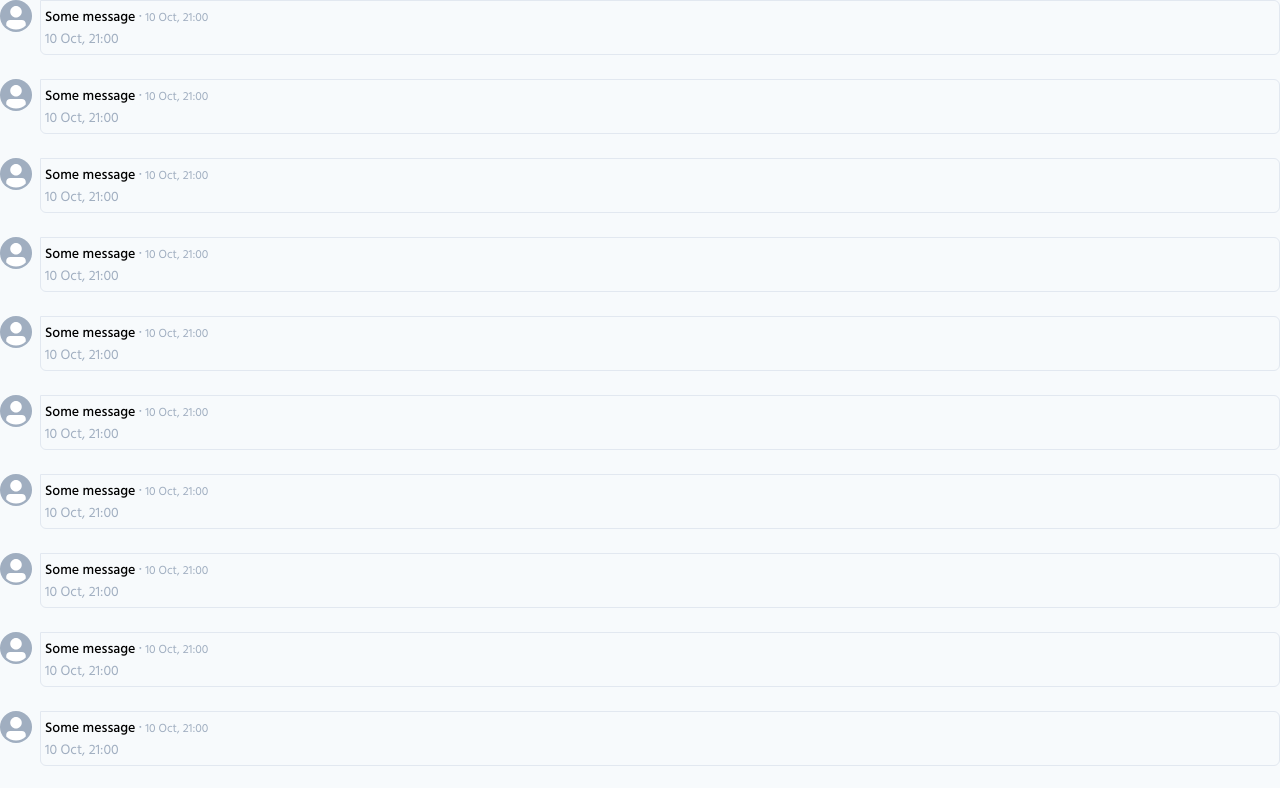
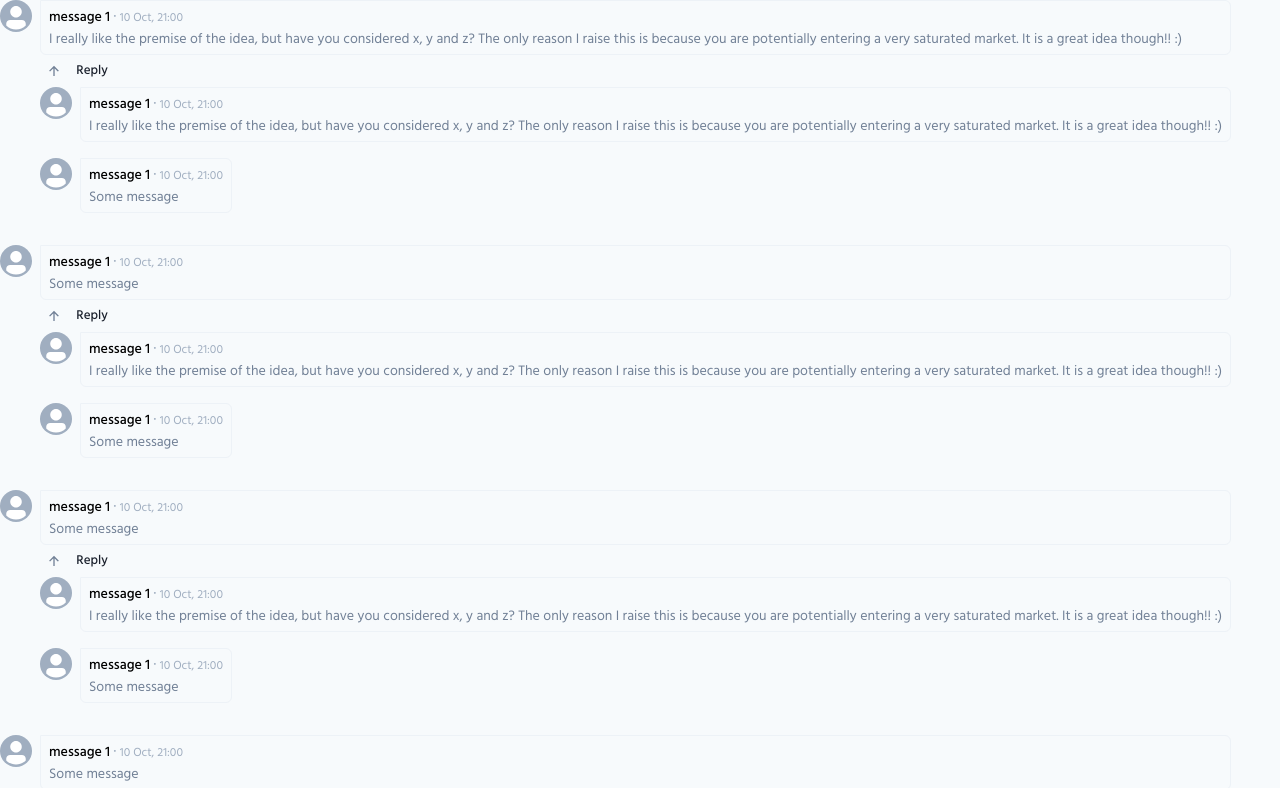
Before and after one commit to founderpad/coral, a Next.js app: page /app/idea/CommentsTab in a window 1280 px wide. Shown: the top 788 px of the page. Built offline with nearby package versions, Linux system fonts and the light colour scheme; what @nhost/react-apollo, @nhost/react-auth, nhost-js-sdk would draw is missing.

Commit message:
Updated comments layout.

```diff
--- a/src/components/shared/KeyInformationBox.tsx
+++ b/src/components/shared/KeyInformationBox.tsx
@@ -20,8 +20,9 @@ const KeyInformationBox = ({
 	<StackLayout
 		spacing={1}
 		p={4}
-		boxShadow={'sm'}
 		background={'gray.50'}
+		borderWidth={1}
+		borderColor={'gray.100'}
 		rounded={'md'}
 		alignItems={'center'}
 		justifyContent={'center'}
--- a/src/pages/app/idea/CommentsTab.tsx
+++ b/src/pages/app/idea/CommentsTab.tsx
@@ -1,13 +1,16 @@
+import Icon from '@chakra-ui/icon';
+import { BaseButton } from 'components/buttons';
 import { Label } from 'components/labels';
 import { FlexLayout, StackLayout } from 'components/layouts';
 import { PointSeparator, UserAvatar } from 'components/shared';
 import React from 'react';
+import { IoArrowUpSharp } from 'react-icons/io5';
 
-const messages = [
+const comments = [
 	{
 		name: 'message 1',
 		user: 'Jamie Lee',
-		value: 'Some message',
+		value: 'I really like the premise of the idea, but have you considered x, y and z? The only reason I raise this is because you are potentially entering a very saturated market. It is a great idea though!! :)',
 		date: '10 Oct, 21:00'
 	},
 	{
@@ -78,51 +81,123 @@ const messages = [
 	}
 ];
 
-const CommentsTab = (): JSX.Element => {
-	return (
-		<StackLayout w={'full'}>
-			{messages.map((message, _index) => (
+const replies = [
+	{
+		name: 'message 1',
+		user: 'Jamie Lee',
+		value: 'I really like the premise of the idea, but have you considered x, y and z? The only reason I raise this is because you are potentially entering a very saturated market. It is a great idea though!! :)',
+		date: '10 Oct, 21:00'
+	},
+	{
+		name: 'message 1',
+		user: 'Bob Jones',
+		value: 'Some message',
+		date: '10 Oct, 21:00'
+	}
+];
+
+const MessageLayout = ({
+	name,
+	date,
+	value,
+	children,
+	actions = true
+}: {
+	name: string;
+	date: string;
+	value: string;
+	children?: JSX.Element;
+	actions?: boolean;
+}) => (
+	<StackLayout direction={'row'} spacing={2} w={'full'}>
+		<UserAvatar size={'sm'} />
+		<StackLayout spacing={0}>
 			<StackLayout
-					key={_index}
-					direction={'row'}
-					spacing={2}
-					w={'full'}
-				>
-					<UserAvatar size={'sm'} />
-					<StackLayout
-						w={'full'}
+				px={2}
+				py={1}
+				rounded={'none'}
 				borderWidth={1}
-						p={1}
-						rounded={'none'}
+				borderColor={'gray.100'}
 				borderBottomRadius={'md'}
 				borderTopRightRadius={'md'}
 				borderTopLeftRadius={'none'}
+				bg={'gray.50'}
 				spacing={0}
 			>
 				<FlexLayout alignItems={'baseline'}>
 					{' '}
-							<Label
-								label={message.value}
-								fontSize={'sm'}
-								fontWeight={'medium'}
-							/>
+					<Label label={name} fontSize={'sm'} fontWeight={'medium'} />
 					<PointSeparator small />
-							<Label
-								label={message.date}
-								color={'gray.400'}
-								fontSize={'xs'}
-							/>
+					<Label label={date} color={'gray.400'} fontSize={'xs'} />
 				</FlexLayout>
-						<Label
-							label={message.date}
-							color={'gray.400'}
-							fontSize={'sm'}
-						/>
+				<Label label={value} color={'gray.500'} fontSize={'sm'} />
+			</StackLayout>
+			{actions && <Actions />}
+			{children}
 		</StackLayout>
 	</StackLayout>
+);
+
+const CommentsTab = (): JSX.Element => (
+	<StackLayout w={'full'} spacing={8}>
+		<CommentsList />
+	</StackLayout>
+);
+
+const CommentsList = () => (
+	<>
+		{comments.map((comment, _index) => (
+			<Comment key={_index} {...comment} />
+		))}
+	</>
+);
+
+const RepliesList = () => (
+	<StackLayout spacing={4}>
+		{replies.map((reply, _index) => (
+			<MessageLayout
+				key={_index}
+				name={reply.name}
+				date={reply.date}
+				value={reply.value}
+				actions={false}
+			/>
 		))}
 	</StackLayout>
 );
-};
+
+const Comment = (message: any) => (
+	<>
+		<MessageLayout
+			name={message.name}
+			date={message.date}
+			value={message.value}
+		>
+			<RepliesList />
+		</MessageLayout>
+	</>
+);
+
+const Actions = () => (
+	<StackLayout direction={'row'} spacing={1} alignItems={'center'}>
+		<BaseButton name={'upvote-idea-button'} variant={'unstyled'} d={'flex'}>
+			<Icon
+				as={IoArrowUpSharp}
+				fontSize={'sm'}
+				mr={1}
+				size={'sm'}
+				fontWeight={'normal'}
+				color={'gray.500'}
+			/>
+		</BaseButton>
+		<BaseButton
+			name={'reply-button'}
+			variant={'unstyled'}
+			fontSize={'small'}
+		>
+			Reply
+		</BaseButton>
+	</StackLayout>
+);
 
 export default CommentsTab;
--- a/src/pages/app/idea/components/IdeaHighlightTag.tsx
+++ b/src/pages/app/idea/components/IdeaHighlightTag.tsx
@@ -6,8 +6,8 @@ const HighlightTag = memo(
 		<Tag
 			background={'gray.50'}
 			borderWidth={1}
-			color={'fpGrey.900'}
-			// mb={1}
+			borderColor={'gray.100'}
+			color={'black'}
 			mr={1}
 		>
 			<TagLabel fontSize={'xs'} fontWeight={'normal'}>
```
Also changed, not shown: src/components/layouts/MainLayout.tsx (+0 -64 lines). Lines whose indentation alone changed are shown as unchanged.
